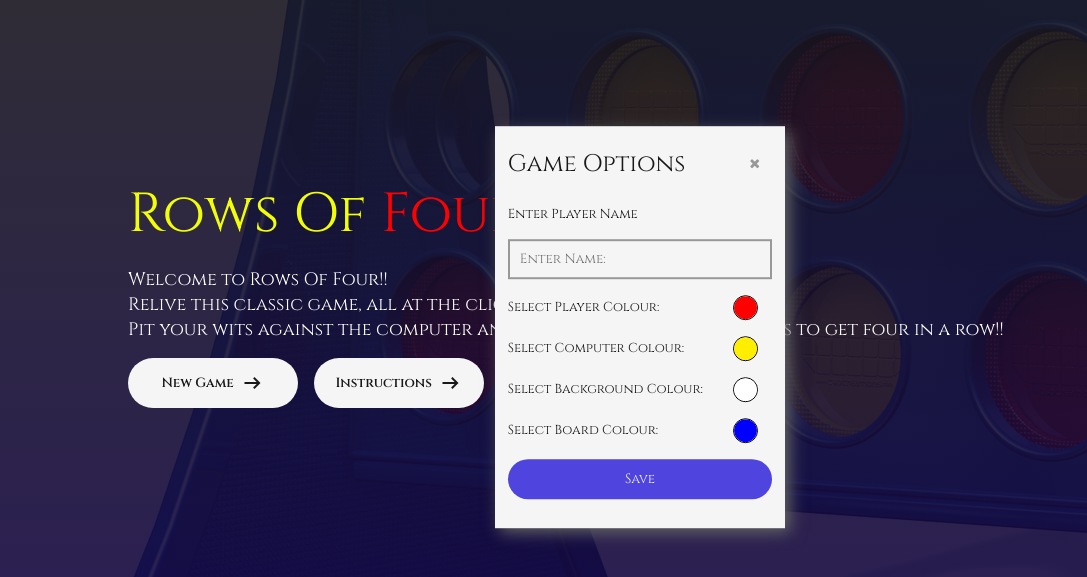
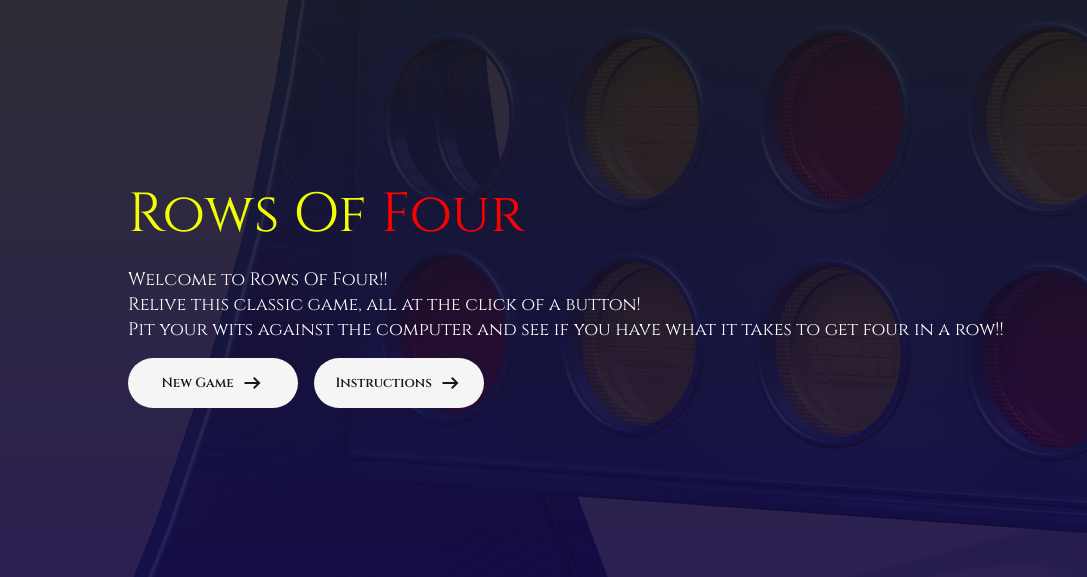
Before and after one commit to Genty83/Rows_Of_Four, a website with bundled scripts: page index.html in a window 1280 px wide. Shown: the part 73-650 px from the top of the page, 0-1087 px from the left. Built offline with nearby package versions, Linux system fonts and the light colour scheme.

Commit message:
Small changes to markup and styling

```diff
--- a/assets/css/style.css
+++ b/assets/css/style.css
@@ -167,7 +167,7 @@ body {
     background-color: #f5f5f5;
     color: #191919;
     box-shadow: 5px 5px 15px #656565;
-    display: grid;
+    display: none;
     grid-template-rows: 50px auto auto;
     padding: 1%;
     gap: 1rem;
--- a/index.html
+++ b/index.html
@@ -25,12 +25,12 @@
     <section class="hero-container">
 
         <!-- Options Menu Start -->
-        <form action="#" class="options-menu">
+        <div class="options-menu">
 
             <div class="options-header-container">
                 <h1>Game Options</h1>
                 <!-- Close Button -->
-                <button id="instructions-close-btn" class="close-btn" type="button">
+                <button id="options-close-btn" class="close-btn" type="button">
                     <i class="fa fa-close" title="Close"></i>
                 </button>
             </div>
@@ -58,7 +58,7 @@
                 </button>
             </div>
 
-        </form>
+        </div>
         <!-- Options Menu End -->
 
         <!-- Instructions Container end -->
```
